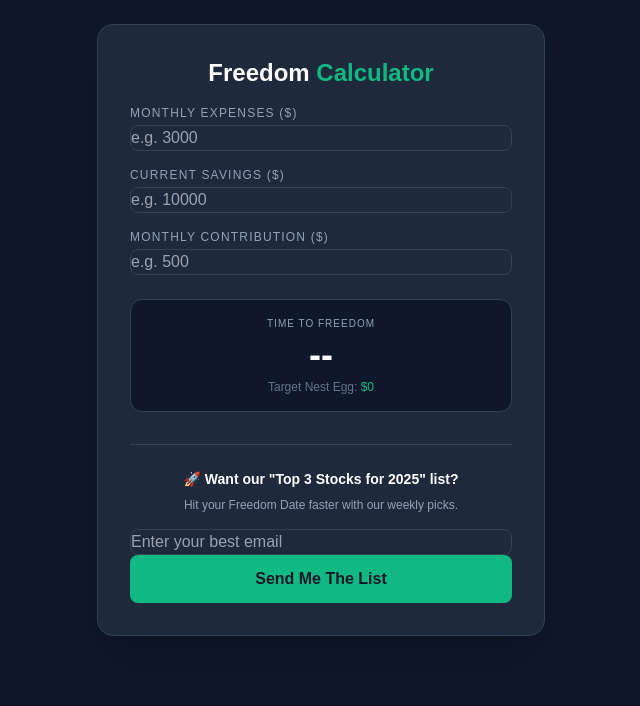
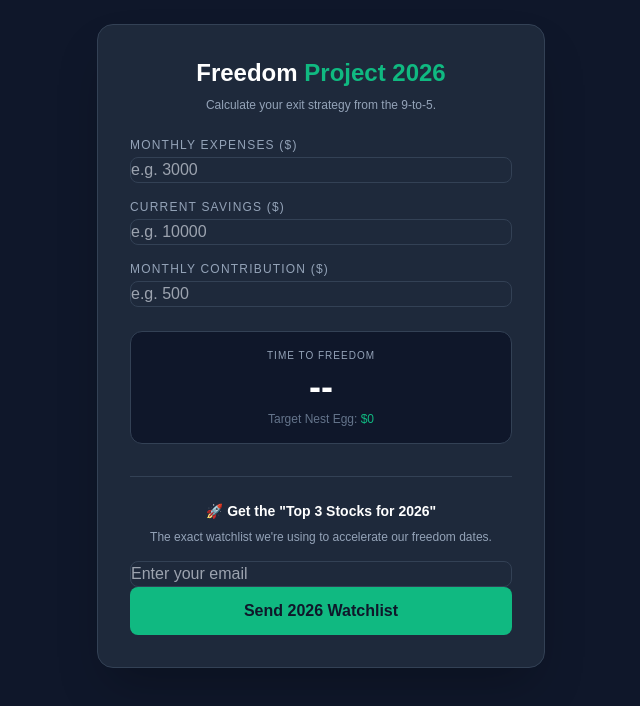
Before and after one commit to bcsnfmsggk-collab/Bcsnfmsggk-collab.github.io, a plain HTML site: page Index.html in a window 1280 px wide. Shown: the whole page, without its empty margins (319-959 px from the left). Drawn offline with nearby package versions, Linux system fonts and the light colour scheme.

Commit message:
Update title and content for 2026 project

```diff
--- a/Index.html
+++ b/Index.html
@@ -3,7 +3,7 @@
 <head>
     <meta charset="UTF-8">
     <meta name="viewport" content="width=device-width, initial-scale=1.0">
-    <title>Financial Freedom Calculator</title>
+    <title>2026 Freedom Calculator</title>
     <script src="https://cdn.tailwindcss.com"></script>
     <style>
         body { background-color: #0f172a; color: white; font-family: sans-serif; }
@@ -15,9 +15,10 @@
 </head>
 <body class="p-6 flex flex-col items-center">
     <div class="max-w-md w-full bg-slate-800 p-8 rounded-2xl shadow-2xl border border-slate-700">
-        <h1 class="text-2xl font-bold mb-2 text-center">Freedom <span class="accent-green">Calculator</span></h1>
+        <h1 class="text-2xl font-bold mb-2 text-center">Freedom <span class="accent-green">Project 2026</span></h1>
+        <p class="text-slate-400 text-center text-xs mb-6">Calculate your exit strategy from the 9-to-5.</p>
 
-        <div class="space-y-4 mt-4">
+        <div class="space-y-4">
             <div>
                 <label class="block text-xs uppercase tracking-widest text-slate-400 mb-1">Monthly Expenses ($)</label>
                 <input type="number" id="expenses" placeholder="e.g. 3000" oninput="calculate()">
@@ -39,12 +40,12 @@
         </div>
 
         <div class="mt-8 pt-6 border-t border-slate-700">
-            <h3 class="text-sm font-semibold text-center mb-2">🚀 Want our "Top 3 Stocks for 2025" list?</h3>
-            <p class="text-xs text-slate-400 text-center mb-4">Hit your Freedom Date faster with our weekly picks.</p>
+            <h3 class="text-sm font-semibold text-center mb-2">🚀 Get the "Top 3 Stocks for 2026"</h3>
+            <p class="text-xs text-slate-400 text-center mb-4">The exact watchlist we're using to accelerate our freedom dates.</p>
 
             <form action="https://formspree.io/f/YOUR_UNIQUE_ID" method="POST">
-                <input type="email" name="email" placeholder="Enter your best email" required>
-                <button type="submit" class="btn-primary">Send Me The List</button>
+                <input type="email" name="email" placeholder="Enter your email" required>
+                <button type="submit" class="btn-primary">Send 2026 Watchlist</button>
             </form>
         </div>
     </div>
@@ -62,7 +63,7 @@
             if(con > 0 || current > 0) {
                 while(current < target && months < 720) {
                     current += con;
-                    current *= (1 + 0.08/12);
+                    current *= (1 + 0.08/12); // Assuming 8% annual growth
                     months++;
                 }
                 const years = (months / 12).toFixed(1);
```
